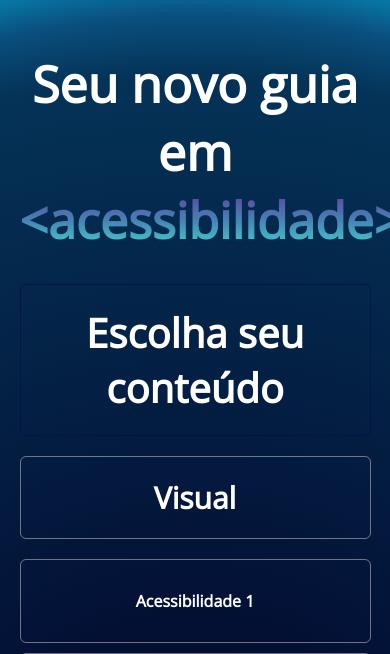
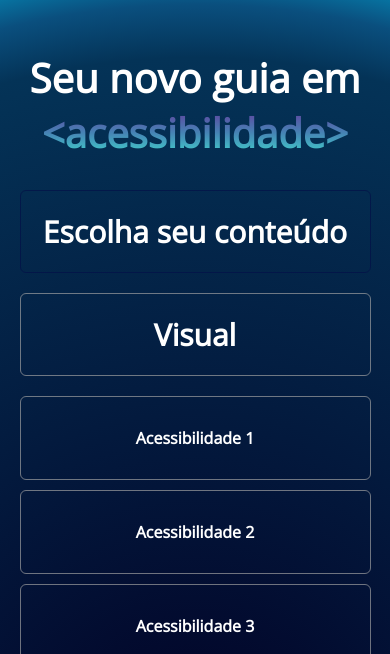
Before and after one commit to renato-diasp/project-accessibility, a PHP site: page / in a window 390 px wide; the page is wider, and only the part inside the window is pictured. Shown: the part 80-734 px from the top of that part. Run offline with PHP 8.4, Linux system fonts and the light colour scheme.

Commit message:
Update style.css

```diff
--- a/style.css
+++ b/style.css
@@ -142,8 +142,6 @@
 }
 
 .accessibility {
-
-
   font-size: 2rem;
   text-align: center;
 
@@ -162,10 +160,7 @@
   justify-content: space-between;
   column-gap: 2rem;
 
-
   margin-top: 2rem;
-
-
 }
 
 .visual-accessibility {
@@ -178,39 +173,27 @@
     "op4 op5 op6";
   gap: 1rem;
 
-
-
-
-
 }
 
 /* grid dos links de acessibilidade container 1 */
-
+/* #op1 {
+  grid-area: op1;
+} */
 #op1 {
   grid-area: op1;
 }
-
-
-#op1 {
-  grid-area: op1;
-}
-
 #op2 {
   grid-area: op2;
 }
-
 #op3 {
   grid-area: op3;
 }
-
 #op4 {
   grid-area: op4;
 }
-
 #op5 {
   grid-area: op5;
 }
-
 #op6 {
   grid-area: op6;
 }
@@ -228,34 +211,25 @@
   gap: 1rem;
 
   margin-top: 2rem;
-
-
 }
-
 #op7 {
   grid-area: op7;
 }
-
 #op8 {
   grid-area: op8;
 }
-
 #op9 {
   grid-area: op9;
 }
-
 #op10 {
   grid-area: op10;
 }
-
 #op11 {
   grid-area: op11;
 }
-
 #op12 {
   grid-area: op12;
 }
-
 
 .visual-accessibility div,
 .hearing-accessibility div {
@@ -275,8 +249,6 @@
   text-decoration: none;
   color: #fff;
   font-weight: 600;
-
-
 }
 
 .visual-accessibility div:hover,
@@ -285,8 +257,9 @@
 
   border: 1px solid rgba(66, 198, 250, 0.76);
   background-color: rgba(47, 73, 107, 0.575);
+}
 
-}
+/* Responsivo */
 
 
 @media (max-width: 1200px){
@@ -313,3 +286,13 @@
     flex-direction: column;
   }
 }
+
+@media (max-width: 425px){
+  .container main h2 {
+  font-size: 4rem;
+}
+
+.choose-content h2 {
+  font-size: 3rem;
+}
+}
```
